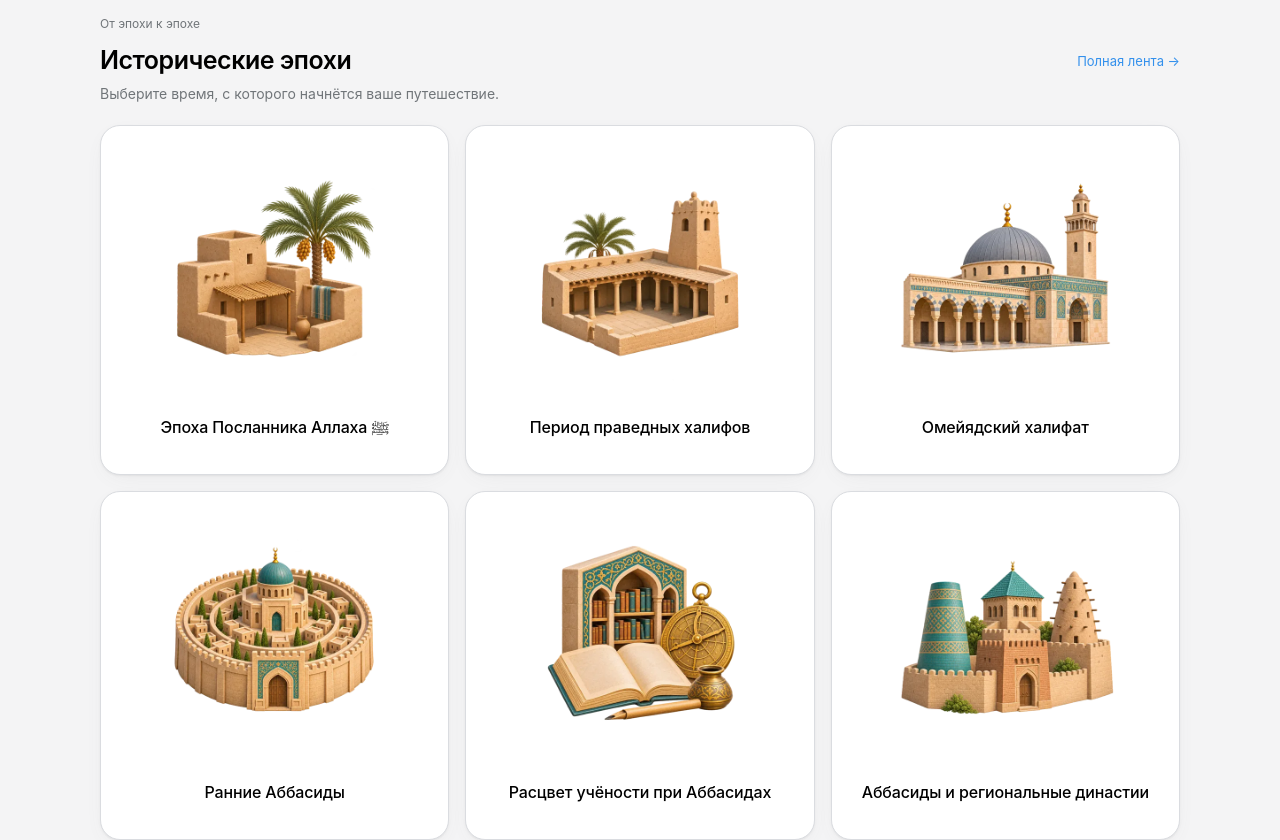
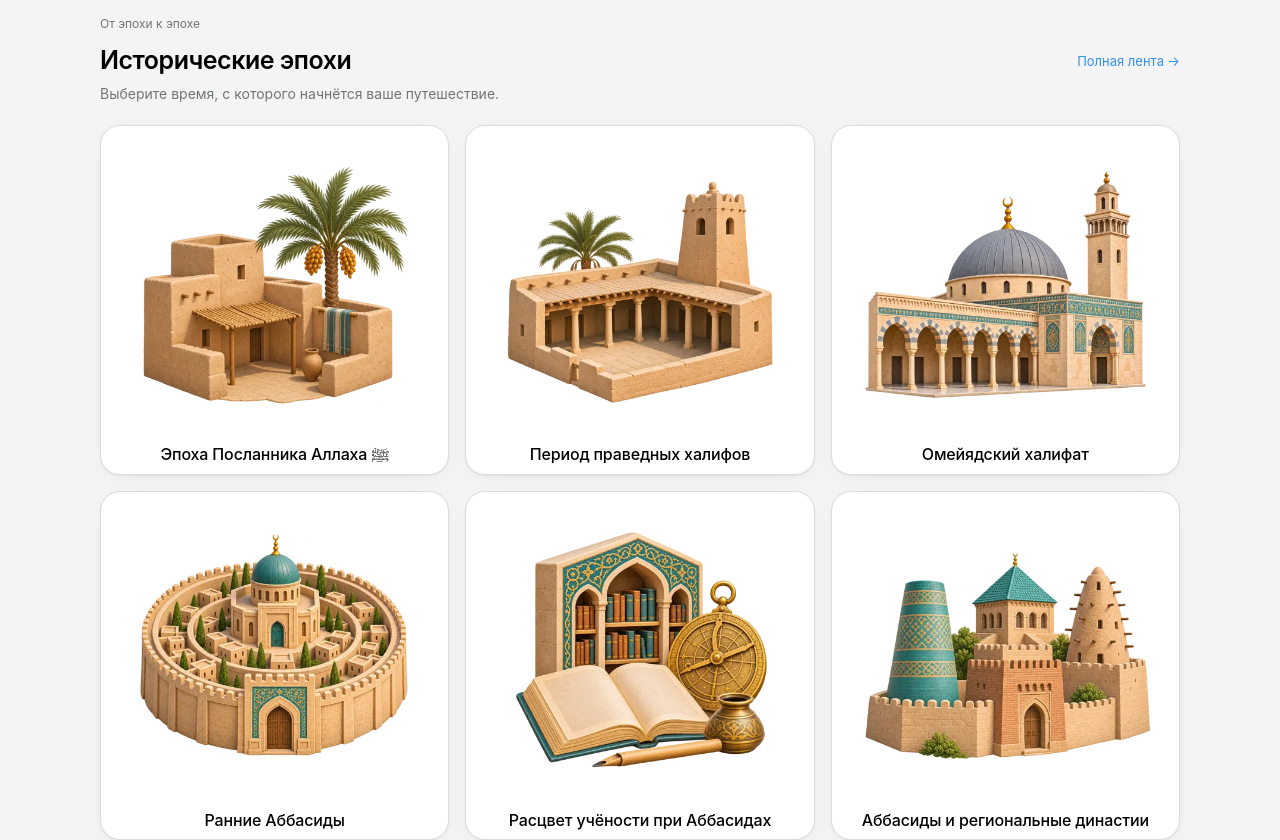
Before and after one commit to Nuruddin999/tarih, a Next.js app: page / in a window 1280 px wide. Shown: the part 540-1380 px from the top of the page. Built offline with nearby package versions, Linux system fonts and the light colour scheme.

Commit message:
Use 8px padding and 4px image-title gap in epoch tiles

```diff
--- a/src/app/globals.css
+++ b/src/app/globals.css
@@ -1453,7 +1453,9 @@ body:has(.home-page) { background: #f4f4f5; color: #000; font-family: ui-rounded
 /* Keep artwork inside its own row, including tall minarets. */
 .home-page .epoch-card { display: grid; grid-template-rows: minmax(0, 1fr) auto; }
 .epoch-card__art { position: relative; width: 100%; height: 100%; min-height: 0; }
-.epoch-card__art img { position: absolute; inset: 0; display: block; width: 100%; height: 100%; padding: 6px 26px; object-fit: contain; }
-.home-page .epoch-card h3 { min-height: 2.8em; display: flex; align-items: center; justify-content: center; }
-@media (max-width: 640px) { .epoch-card__art img { padding: 0 4px; } }
-.home-page .epoch-card { grid-template-columns: minmax(0, 1fr); justify-items: stretch; }
+.epoch-card__art img { position: absolute; inset: 0; display: block; width: 100%; height: 100%; padding: 0; object-fit: contain; }
+.home-page .epoch-card h3 { min-height: 0; display: flex; align-items: center; justify-content: center; }
+
+.home-page .epoch-card { grid-template-columns: minmax(0, 1fr); justify-items: stretch; padding: 8px; gap: 4px; }
+.home-page .epoch-card h3 { margin: 0; }
+.home-page .epoch-card__body { padding: 0; }
```
